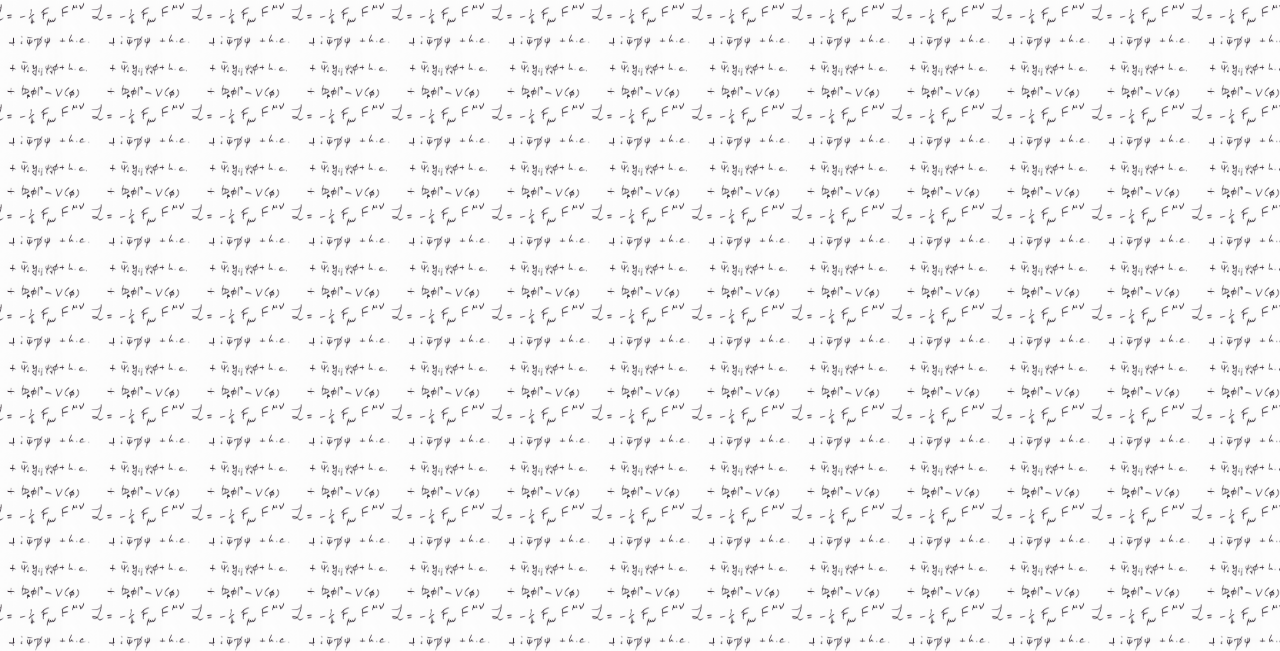
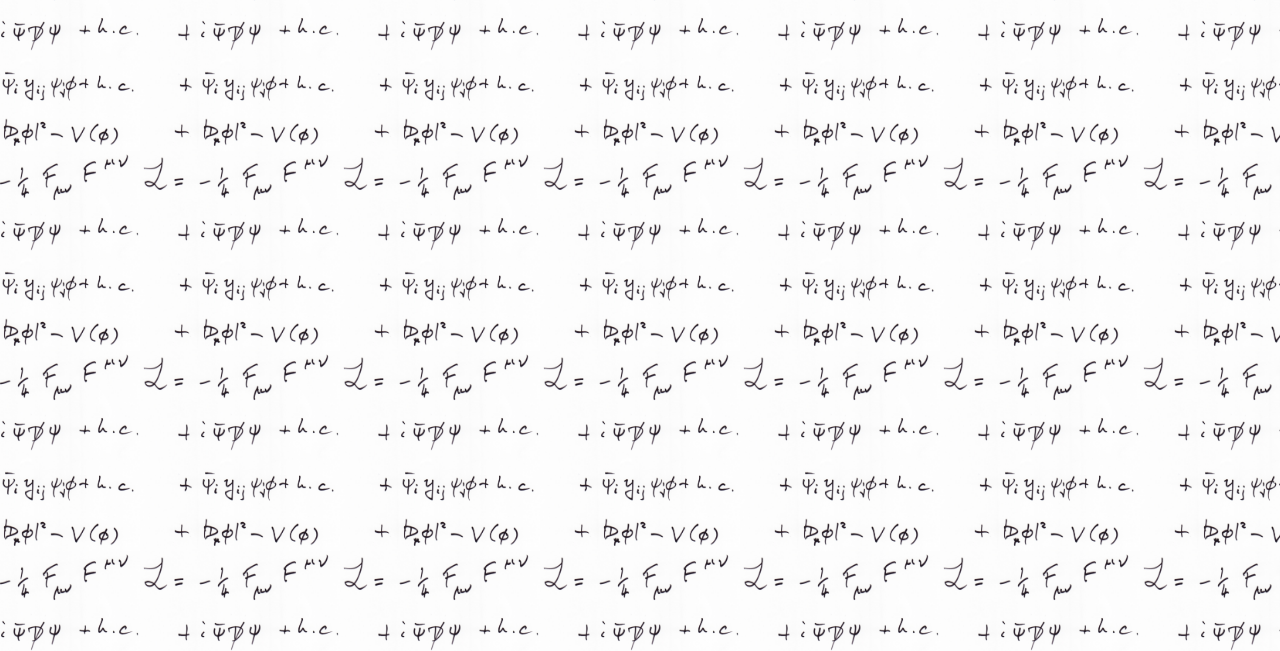
Before and after one commit to Hagariela/Hagariela.github.io, a plain HTML site: page index.html in a window 1280 px wide. Shown: the part 149-800 px from the top of the page. Drawn offline with Linux system fonts and the light colour scheme.

Commit message:
Update index.html

```diff
--- a/index.html
+++ b/index.html
@@ -20,7 +20,7 @@
       background-size: cover;                  /* stretch to fill screen */
       background-position: center;             /* center the image */
       background-repeat: repeat;            /* no tiling */
-      background-size: 100px 100px;  /* width × height of each tile */
+      background-size: 200px 200px;  /* width × height of each tile */
       background-attachment: fixed;            /* stay fixed on scroll */
       align-items:flex-start;       /* change to center if you want perfect vertical centring */
       font-family:'Source Sans Pro', Arial, sans-serif;
```
